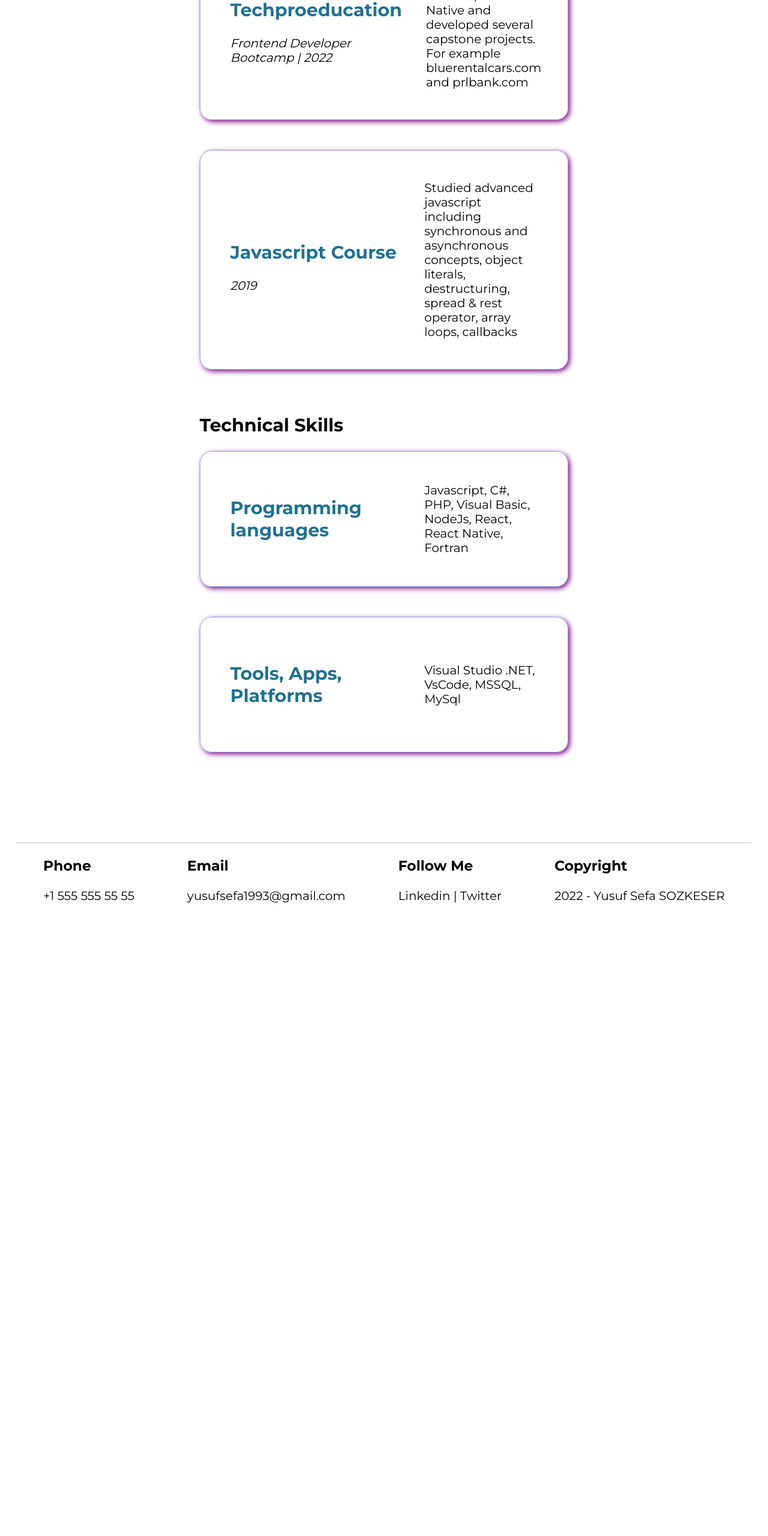
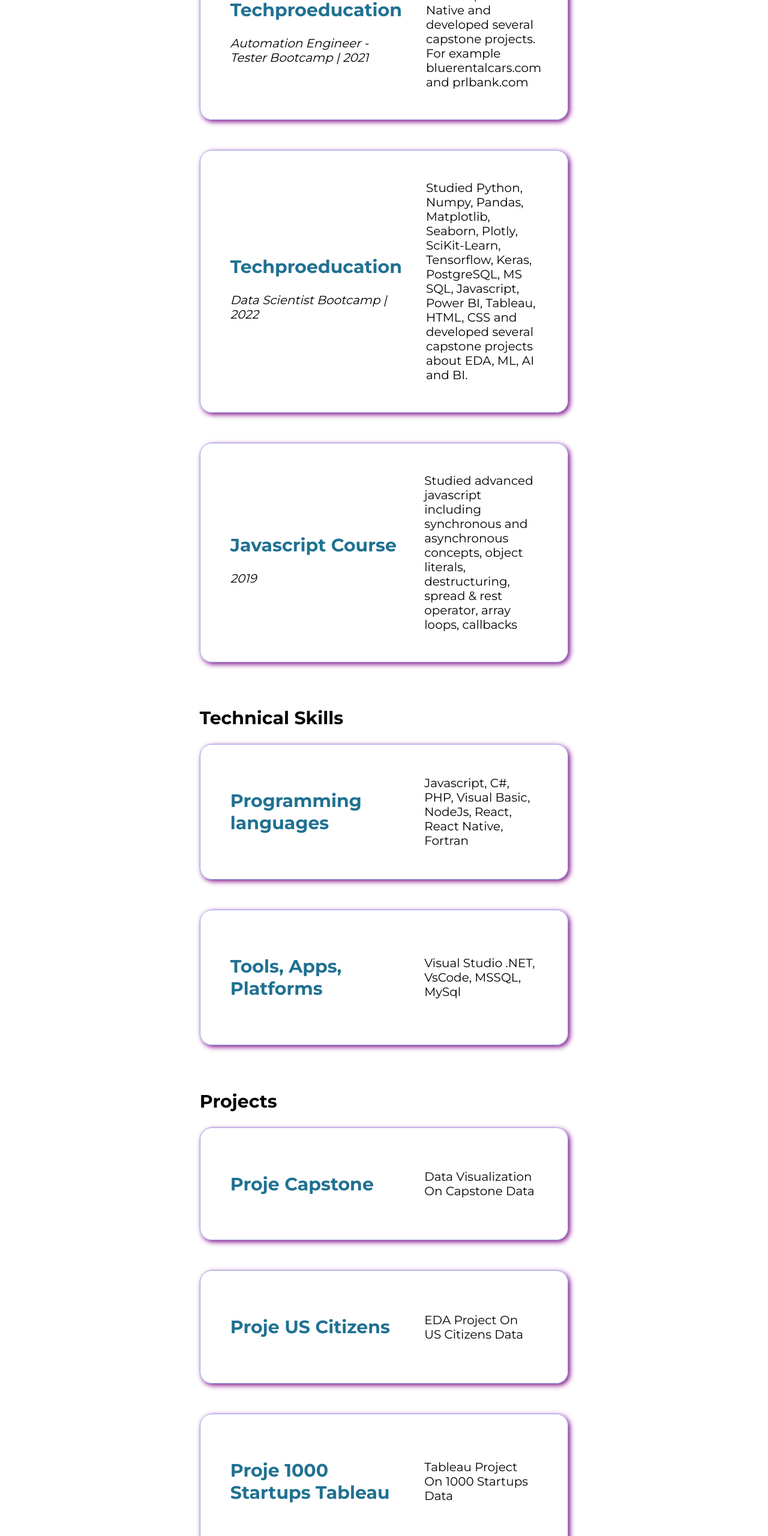
Before and after one commit to SefaYusuf/YusufSefaSozkeser, a plain HTML site: page resume.html in a window 1280 px wide. Shown: the part 2468-5028 px from the top of the page at 60% size. Before the commit the page ends 4021 px from the top, so only its background shows below. Drawn offline with Linux system fonts and the light colour scheme.

Commit message:
Upload 1.0

```diff
--- a/resume.html
+++ b/resume.html
@@ -102,12 +102,23 @@
         <div class="card">
           <div class="left">
             <h2>Techproeducation</h2>
-            <i>Frontend Developer Bootcamp | 2022</i>
+            <i>Automation Engineer - Tester Bootcamp | 2021</i>
           </div>
           <div class="right">
             Studied HTML, CSS, Javascript, ReactJS, React Native and developed
             several capstone projects. For example bluerentalcars.com and
             prlbank.com
+          </div>
+        </div>
+
+        <div class="card">
+          <div class="left">
+            <h2>Techproeducation</h2>
+            <i>Data Scientist Bootcamp | 2022</i>
+          </div>
+          <div class="right">
+            Studied Python, Numpy, Pandas, Matplotlib, Seaborn, Plotly, SciKit-Learn, Tensorflow, Keras, PostgreSQL, MS SQL, Javascript,
+            Power BI, Tableau, HTML, CSS  and developed several capstone projects about EDA, ML, AI and BI.
           </div>
         </div>
 
@@ -148,6 +159,64 @@
         </div>
       </div>
       <!-- TECHNICAL SKILLS -->
+
+      <!-- PROJECTS -->
+      <div class="section">
+        <h2>Projects</h2>
+
+        <div class="card">
+          <div class="left">
+            <h2>Proje Capstone</h2>
+            <a href="https://github.com/SefaYusuf/Proje1---Capstone"></a>
+          </div>
+          <div class="right">
+            Data Visualization On Capstone Data
+          </div>
+        </div>
+
+        <div class="card">
+          <div class="left">
+            <h2>Proje US Citizens </h2>
+            <a href="https://github.com/SefaYusuf/Proje2-US-Citizens"></a>
+          </div>
+          <div class="right">
+            EDA Project On US Citizens Data
+          </div>
+        </div>
+
+        <div class="card">
+          <div class="left">
+            <h2>Proje 1000 Startups Tableau </h2>
+            <a href="https://github.com/SefaYusuf/Proje3-1000-Startups-Tableau"></a>
+          </div>
+          <div class="right">
+            Tableau Project On 1000 Startups Data
+          </div>
+        </div>
+
+        <div class="card">
+          <div class="left">
+            <h2>Proje Country Population PBI </h2>
+            <a href="https://github.com/SefaYusuf/Proje4-Country-Population-PBI"></a>
+          </div>
+          <div class="right">
+            PowerBI Project On Country Population Data
+          </div>
+        </div>
+
+        <div class="card">
+          <div class="left">
+            <h2>Proje US Citizes 2  </h2>
+            <a href="https://github.com/SefaYusuf/Proje5-US-Citizes-2"></a>
+          </div>
+          <div class="right">
+            EDA Project On US Citizens Data
+          </div>
+        </div>
+
+        </div>
+      </div>
+      <!-- PROJECTS -->
     </div>
     <!-- PAGE CONTENT -->
 
@@ -165,7 +234,7 @@
 
       <div>
         <h3>Follow Me</h3>
-        <p>Linkedin | Twitter</p>
+        <p>Linkedin | GitHub</p>
       </div>
 
       <div>
```
Also changed, not shown: contact.html (+3 -3 lines), index.html (+2 -2 lines).
